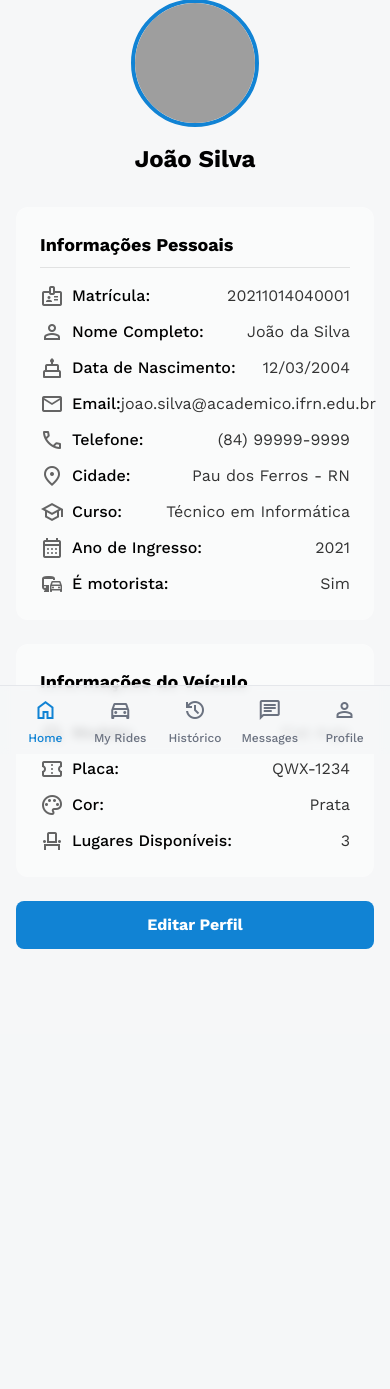
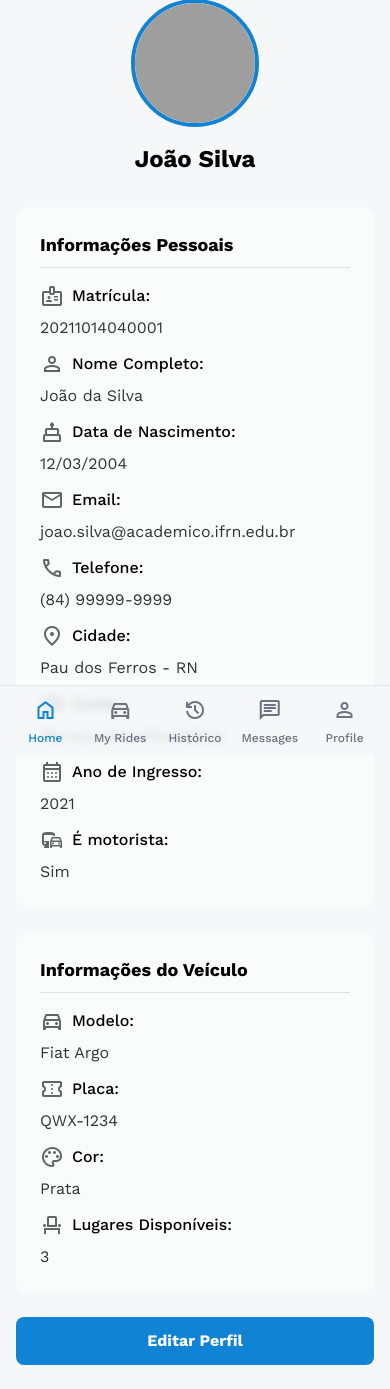
Before and after one commit to FabricioS2/Projeto-integrador-carona-solidaria, a Django app: page /perfil/ in a window 390 px wide. Shown: the part 90-1479 px from the top of the page. Before the commit the page ends 1039 px from the top, so only its background shows below. Run offline with Django 5.2, Linux system fonts and the light colour scheme; some libraries are stand-ins or nearby versions; grey boxes are pictures that could not be loaded.

Commit message:
finalização da tela perfil

```diff
--- a/usuario_app/templates/usuario_app/perfil.html
+++ b/usuario_app/templates/usuario_app/perfil.html
@@ -4,7 +4,7 @@
 
 {% block content %}
 <main class="flex-1 overflow-y-auto p-4 md:p-6">
-    <div class="max-w-2xl mx-auto"> <!-- limite de largura menor -->
+    <div class="max-w-2xl mx-auto">
         <!-- FOTO E NOME -->
         <div class="flex flex-col items-center space-y-4">
             <div class="relative">
@@ -17,88 +17,97 @@
             </div>
         </div>
 
-        <!-- INFORMAÇÕES PESSOAIS E ACADÊMICAS -->
-        <div class="mt-8 grid grid-cols-1 gap-6">
+        <!-- FORMULÁRIO DE EDIÇÃO -->
+        <form id="profileForm" class="mt-8 grid grid-cols-1 gap-6">
+            <!-- INFORMAÇÕES PESSOAIS E ACADÊMICAS -->
             <div class="bg-white/50 dark:bg-white/10 rounded-xl p-6 space-y-4">
                 <h3 class="text-lg font-semibold border-b border-black/10 dark:border-white/20 pb-2">
                     Informações Pessoais
                 </h3>
                 <div class="space-y-3">
-                    {% comment %} cada linha mais compacta e alinhada {% endcomment %}
-                    <div class="flex justify-between items-center">
+                    <div class="flex flex-col sm:flex-row sm:justify-between sm:items-center gap-2">
                         <div class="flex items-center space-x-2">
                             <span class="material-symbols-outlined text-black/60 dark:text-white/60">badge</span>
                             <span class="font-medium">Matrícula:</span>
                         </div>
-                        <span class="text-black/80 dark:text-white/80">20211014040001</span>
+                        <span class="text-black/80 dark:text-white/80 sm:text-right" id="matricula">20211014040001</span>
+                        <input type="text" class="hidden w-full sm:w-48 px-2 py-1 border border-gray-300 rounded" id="matriculaInput" value="20211014040001">
                     </div>
 
-                    <div class="flex justify-between items-center">
+                    <div class="flex flex-col sm:flex-row sm:justify-between sm:items-center gap-2">
                         <div class="flex items-center space-x-2">
                             <span class="material-symbols-outlined text-black/60 dark:text-white/60">person</span>
                             <span class="font-medium">Nome Completo:</span>
                         </div>
-                        <span class="text-black/80 dark:text-white/80">João da Silva</span>
+                        <span class="text-black/80 dark:text-white/80 sm:text-right" id="nome">João da Silva</span>
+                        <input type="text" class="hidden w-full sm:w-48 px-2 py-1 border border-gray-300 rounded" id="nomeInput" value="João da Silva">
                     </div>
 
-                    <div class="flex justify-between items-center">
+                    <div class="flex flex-col sm:flex-row sm:justify-between sm:items-center gap-2">
                         <div class="flex items-center space-x-2">
                             <span class="material-symbols-outlined text-black/60 dark:text-white/60">cake</span>
                             <span class="font-medium">Data de Nascimento:</span>
                         </div>
-                        <span class="text-black/80 dark:text-white/80">12/03/2004</span>
+                        <span class="text-black/80 dark:text-white/80 sm:text-right" id="nascimento">12/03/2004</span>
+                        <input type="text" class="hidden w-full sm:w-48 px-2 py-1 border border-gray-300 rounded" id="nascimentoInput" value="12/03/2004">
                     </div>
 
-                    <div class="flex justify-between items-center">
+                    <div class="flex flex-col sm:flex-row sm:justify-between sm:items-center gap-2">
                         <div class="flex items-center space-x-2">
                             <span class="material-symbols-outlined text-black/60 dark:text-white/60">mail</span>
                             <span class="font-medium">Email:</span>
                         </div>
-                        <span class="text-black/80 dark:text-white/80">joao.silva@academico.ifrn.edu.br</span>
+                        <span class="text-black/80 dark:text-white/80 sm:text-right" id="email">joao.silva@academico.ifrn.edu.br</span>
+                        <input type="email" class="hidden w-full sm:w-48 px-2 py-1 border border-gray-300 rounded" id="emailInput" value="joao.silva@academico.ifrn.edu.br">
                     </div>
 
-                    <div class="flex justify-between items-center">
+                    <div class="flex flex-col sm:flex-row sm:justify-between sm:items-center gap-2">
                         <div class="flex items-center space-x-2">
                             <span class="material-symbols-outlined text-black/60 dark:text-white/60">phone</span>
                             <span class="font-medium">Telefone:</span>
                         </div>
-                        <span class="text-black/80 dark:text-white/80">(84) 99999-9999</span>
+                        <span class="text-black/80 dark:text-white/80 sm:text-right" id="telefone">(84) 99999-9999</span>
+                        <input type="tel" class="hidden w-full sm:w-48 px-2 py-1 border border-gray-300 rounded" id="telefoneInput" value="(84) 99999-9999">
                     </div>
 
-                    <div class="flex justify-between items-center">
+                    <div class="flex flex-col sm:flex-row sm:justify-between sm:items-center gap-2">
                         <div class="flex items-center space-x-2">
                             <span class="material-symbols-outlined text-black/60 dark:text-white/60">location_on</span>
                             <span class="font-medium">Cidade:</span>
                         </div>
-                        <span class="text-black/80 dark:text-white/80">Pau dos Ferros - RN</span>
+                        <span class="text-black/80 dark:text-white/80 sm:text-right" id="cidade">Pau dos Ferros - RN</span>
+                        <input type="text" class="hidden w-full sm:w-48 px-2 py-1 border border-gray-300 rounded" id="cidadeInput" value="Pau dos Ferros - RN">
                     </div>
 
-                    <div class="flex justify-between items-center">
+                    <div class="flex flex-col sm:flex-row sm:justify-between sm:items-center gap-2">
                         <div class="flex items-center space-x-2">
                             <span class="material-symbols-outlined text-black/60 dark:text-white/60">school</span>
                             <span class="font-medium">Curso:</span>
                         </div>
-                        <span class="text-black/80 dark:text-white/80">Técnico em Informática</span>
+                        <span class="text-black/80 dark:text-white/80 sm:text-right" id="curso">Técnico em Informática</span>
+                        <input type="text" class="hidden w-full sm:w-48 px-2 py-1 border border-gray-300 rounded" id="cursoInput" value="Técnico em Informática">
                     </div>
 
-                    <div class="flex justify-between items-center">
+                    <div class="flex flex-col sm:flex-row sm:justify-between sm:items-center gap-2">
                         <div class="flex items-center space-x-2">
-                            <span
-                                class="material-symbols-outlined text-black/60 dark:text-white/60">calendar_month</span>
+                            <span class="material-symbols-outlined text-black/60 dark:text-white/60">calendar_month</span>
                             <span class="font-medium">Ano de Ingresso:</span>
                         </div>
-                        <span class="text-black/80 dark:text-white/80">2021</span>
+                        <span class="text-black/80 dark:text-white/80 sm:text-right" id="ingresso">2021</span>
+                        <input type="text" class="hidden w-full sm:w-48 px-2 py-1 border border-gray-300 rounded" id="ingressoInput" value="2021">
                     </div>
 
-                    <div class="flex justify-between items-center">
+                    <div class="flex flex-col sm:flex-row sm:justify-between sm:items-center gap-2">
                         <div class="flex items-center space-x-2">
                             <span class="material-symbols-outlined text-black/60 dark:text-white/60">commute</span>
                             <span class="font-medium">É motorista:</span>
                         </div>
-                        <span class="text-black/80 dark:text-white/80">Sim</span>
+                        <span class="text-black/80 dark:text-white/80 sm:text-right" id="motorista">Sim</span>
+                        <select class="hidden w-full sm:w-48 px-2 py-1 border border-gray-300 rounded" id="motoristaInput">
+                            <option value="Sim">Sim</option>
+                            <option value="Não">Não</option>
+                        </select>
                     </div>
-
-
                 </div>
             </div>
 
@@ -108,50 +117,108 @@
                     Informações do Veículo
                 </h3>
                 <div class="space-y-3">
-                    <div class="flex justify-between items-center">
+                    <div class="flex flex-col sm:flex-row sm:justify-between sm:items-center gap-2">
                         <div class="flex items-center space-x-2">
-                            <span
-                                class="material-symbols-outlined text-black/60 dark:text-white/60">directions_car</span>
+                            <span class="material-symbols-outlined text-black/60 dark:text-white/60">directions_car</span>
                             <span class="font-medium">Modelo:</span>
                         </div>
-                        <span class="text-black/80 dark:text-white/80">Fiat Argo</span>
+                        <span class="text-black/80 dark:text-white/80 sm:text-right" id="modelo">Fiat Argo</span>
+                        <input type="text" class="hidden w-full sm:w-48 px-2 py-1 border border-gray-300 rounded" id="modeloInput" value="Fiat Argo">
                     </div>
 
-                    <div class="flex justify-between items-center">
+                    <div class="flex flex-col sm:flex-row sm:justify-between sm:items-center gap-2">
                         <div class="flex items-center space-x-2">
-                            <span
-                                class="material-symbols-outlined text-black/60 dark:text-white/60">confirmation_number</span>
+                            <span class="material-symbols-outlined text-black/60 dark:text-white/60">confirmation_number</span>
                             <span class="font-medium">Placa:</span>
                         </div>
-                        <span class="text-black/80 dark:text-white/80">QWX-1234</span>
+                        <span class="text-black/80 dark:text-white/80 sm:text-right" id="placa">QWX-1234</span>
+                        <input type="text" class="hidden w-full sm:w-48 px-2 py-1 border border-gray-300 rounded" id="placaInput" value="QWX-1234">
                     </div>
 
-                    <div class="flex justify-between items-center">
+                    <div class="flex flex-col sm:flex-row sm:justify-between sm:items-center gap-2">
                         <div class="flex items-center space-x-2">
                             <span class="material-symbols-outlined text-black/60 dark:text-white/60">color_lens</span>
                             <span class="font-medium">Cor:</span>
                         </div>
-                        <span class="text-black/80 dark:text-white/80">Prata</span>
+                        <span class="text-black/80 dark:text-white/80 sm:text-right" id="cor">Prata</span>
+                        <input type="text" class="hidden w-full sm:w-48 px-2 py-1 border border-gray-300 rounded" id="corInput" value="Prata">
                     </div>
 
-                    <div class="flex justify-between items-center">
+                    <div class="flex flex-col sm:flex-row sm:justify-between sm:items-center gap-2">
                         <div class="flex items-center space-x-2">
                             <span class="material-symbols-outlined text-black/60 dark:text-white/60">event_seat</span>
                             <span class="font-medium">Lugares Disponíveis:</span>
                         </div>
-                        <span class="text-black/80 dark:text-white/80">3</span>
+                        <span class="text-black/80 dark:text-white/80 sm:text-right" id="lugares">3</span>
+                        <input type="number" class="hidden w-full sm:w-48 px-2 py-1 border border-gray-300 rounded" id="lugaresInput" value="3" min="1" max="10">
                     </div>
                 </div>
             </div>
-        </div>
+        </form>
 
-        <!-- BOTÃO EDITAR -->
+        <!-- BOTÃO EDITAR/SALVAR -->
         <div class="mt-6 flex justify-center">
-            <button
+            <button id="editButton"
                 class="w-full max-w-sm h-12 flex items-center justify-center bg-primary text-white font-bold rounded-lg hover:bg-primary/90 transition-colors duration-200">
                 Editar Perfil
             </button>
         </div>
     </div>
 </main>
+
+<script>
+    document.addEventListener('DOMContentLoaded', function() {
+        const editButton = document.getElementById('editButton');
+        let isEditing = false;
+
+        // Lista de campos para alternar entre visualização e edição
+        const fields = [
+            { display: 'matricula', input: 'matriculaInput' },
+            { display: 'nome', input: 'nomeInput' },
+            { display: 'nascimento', input: 'nascimentoInput' },
+            { display: 'email', input: 'emailInput' },
+            { display: 'telefone', input: 'telefoneInput' },
+            { display: 'cidade', input: 'cidadeInput' },
+            { display: 'curso', input: 'cursoInput' },
+            { display: 'ingresso', input: 'ingressoInput' },
+            { display: 'motorista', input: 'motoristaInput' },
+            { display: 'modelo', input: 'modeloInput' },
+            { display: 'placa', input: 'placaInput' },
+            { display: 'cor', input: 'corInput' },
+            { display: 'lugares', input: 'lugaresInput' }
+        ];
+
+        editButton.addEventListener('click', function() {
+            if (!isEditing) {
+                // Entrar no modo de edição
+                fields.forEach(field => {
+                    document.getElementById(field.display).classList.add('hidden');
+                    document.getElementById(field.input).classList.remove('hidden');
+                });
+
+                editButton.textContent = 'Salvar Alterações';
+                isEditing = true;
+            } else {
+                // Salvar alterações
+                fields.forEach(field => {
+                    const inputElement = document.getElementById(field.input);
+                    const displayElement = document.getElementById(field.display);
+
+                    // Atualizar o valor exibido com o valor do input
+                    displayElement.textContent = inputElement.value;
+
+                    // Alternar visibilidade
+                    displayElement.classList.remove('hidden');
+                    inputElement.classList.add('hidden');
+                });
+
+                editButton.textContent = 'Editar Perfil';
+                isEditing = false;
+
+                // Aqui você pode adicionar código para enviar os dados para o servidor
+                // Exemplo: enviarFormulario();
+            }
+        });
+    });
+</script>
 {% endblock %}
```
